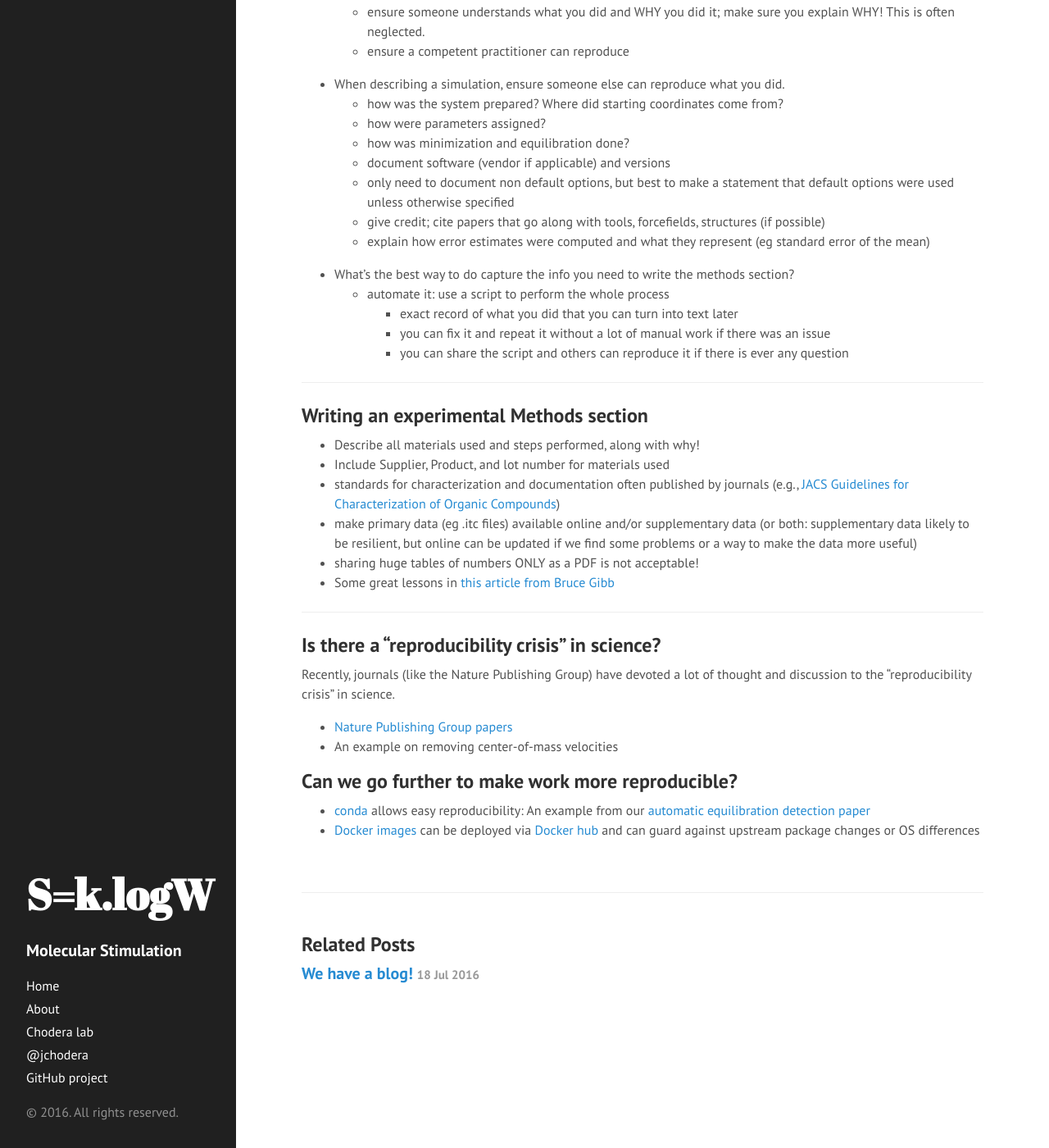
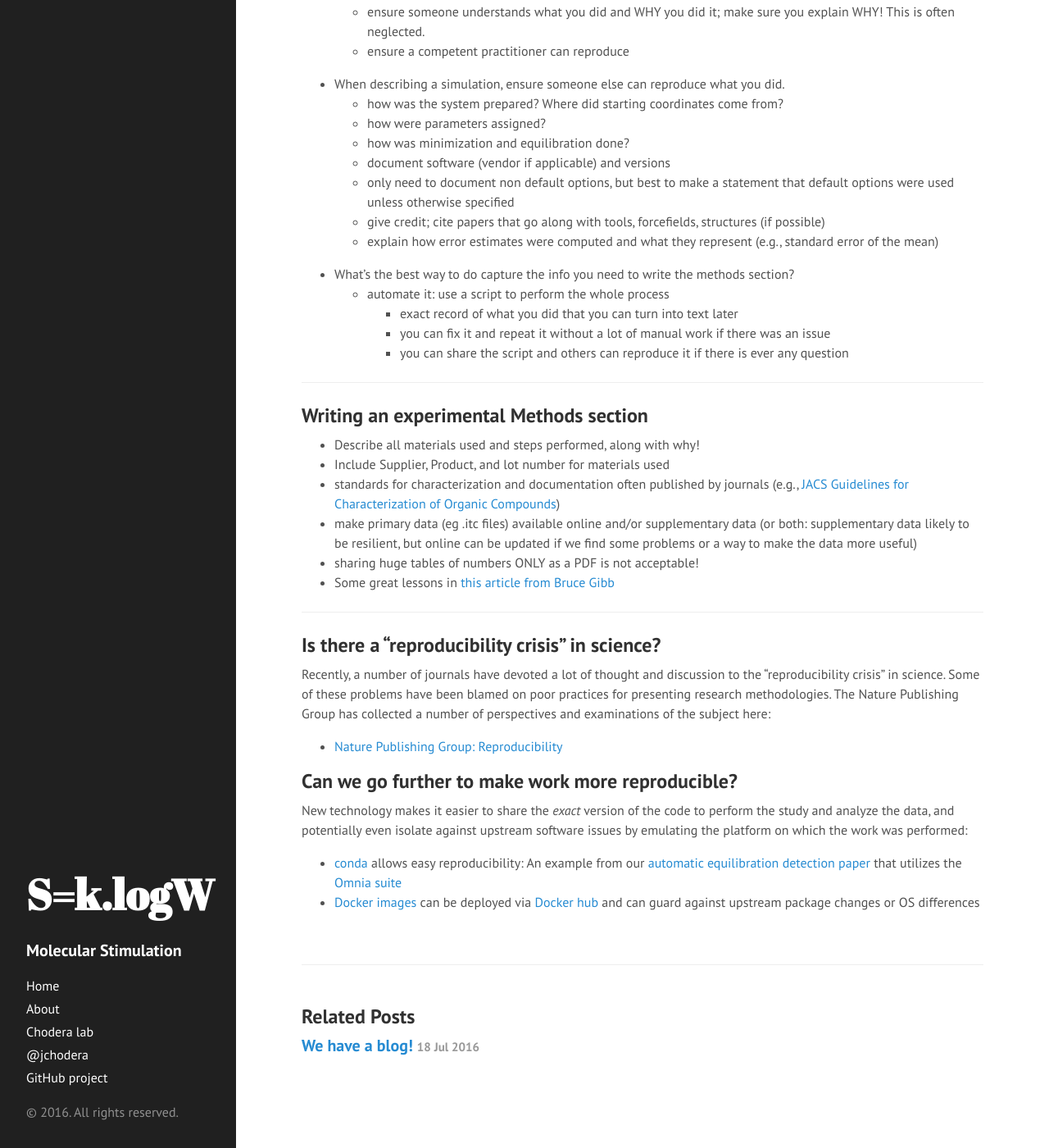
Before and after one commit to choderalab/klogw, a Jekyll site: the page built from _posts/2016-07-14-how-to-write-a-methods-section.md, in a window 1280 px wide and 1400 px high, scrolled down 1890 px. Shown: the whole window at 82% size. Built offline with Jekyll 4.4.1, drawn with Linux system fonts in a browser that asks for light colours.

Commit message:
Minor fixes

```diff
--- a/_posts/2016-07-14-how-to-write-a-methods-section.md
+++ b/_posts/2016-07-14-how-to-write-a-methods-section.md
@@ -86,7 +86,7 @@ Here are a few papers we have written that we feel are good examples of differen
   - document software (vendor if applicable) and versions
   - only need to document non default options, but best to make a statement that default options were used unless otherwise specified
   - give credit; cite papers that go along with tools, forcefields, structures (if possible)
-  - explain how error estimates were computed and what they represent (eg standard error of the mean)
+  - explain how error estimates were computed and what they represent (e.g., standard error of the mean)
 * What's the best way to do capture the info you need to write the methods section?
   - automate it: use a script to perform the whole process
     - exact record of what you did that you can turn into text later
@@ -96,6 +96,7 @@ Here are a few papers we have written that we feel are good examples of differen
 ----
 
 ## Writing an experimental Methods section
+
 * Describe all materials used and steps performed, along with why!
 * Include Supplier, Product, and lot number for materials used
 * standards for characterization and documentation often published by journals (e.g., [JACS Guidelines for Characterization of Organic Compounds](http://pubs.acs.org/page/jacsat/submission/org_character.html))
@@ -107,11 +108,15 @@ Here are a few papers we have written that we feel are good examples of differen
 
 ## Is there a "reproducibility crisis" in science?
 
-Recently, journals (like the Nature Publishing Group) have devoted a lot of thought and discussion to the "reproducibility crisis" in science.
-- [Nature Publishing Group papers](http://www.nature.com/news/reproducibility-1.17552)
-- An example on removing center-of-mass velocities
+Recently, a number of journals have devoted a lot of thought and discussion to the "reproducibility crisis" in science.
+Some of these problems have been blamed on poor practices for presenting research methodologies.
+The Nature Publishing Group has collected a number of perspectives and examinations of the subject here:
+
+* [Nature Publishing Group: Reproducibility](http://www.nature.com/news/reproducibility-1.17552)
 
 ## Can we go further to make work more reproducible?
 
-* [conda](http://conda.pydata.org/) allows easy reproducibility: An example from our [automatic equilibration detection paper](https://github.com/choderalab/automatic-equilibration-detection/blob/master/examples/liquid-argon/reproduce.sh)
+New technology makes it easier to share the *exact* version of the code to perform the study and analyze the data, and potentially even isolate against upstream software issues by emulating the platform on which the work was performed:
+
+* [conda](http://conda.pydata.org/) allows easy reproducibility: An example from our [automatic equilibration detection paper](https://github.com/choderalab/automatic-equilibration-detection/blob/master/examples/liquid-argon/reproduce.sh) that utilizes the [Omnia suite](http://omnia.md)
 * [Docker images](https://www.docker.com/) can be deployed via [Docker hub](https://hub.docker.com/r/jchodera/docker-fah-client/) and can guard against upstream package changes or OS differences
```
